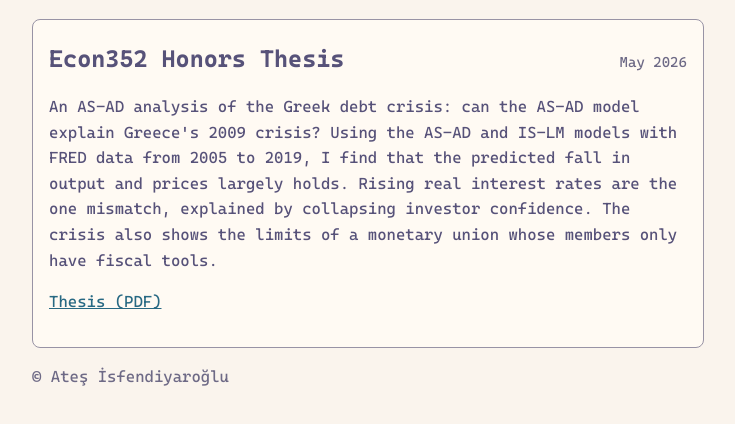
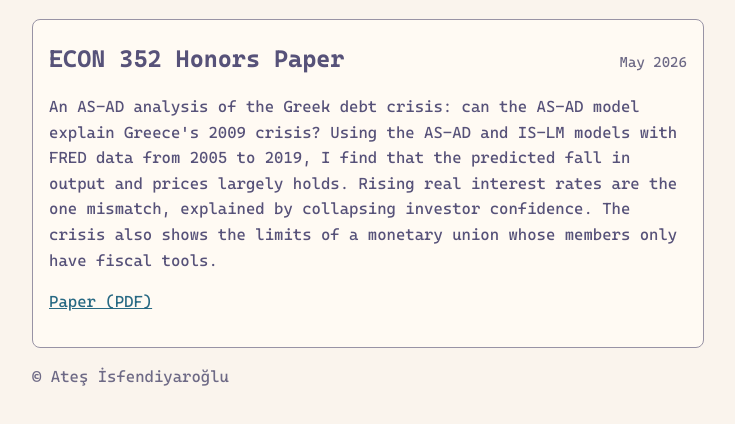
Before and after one commit to AtesIsf/AtesIsf.github.io, a plain HTML site: page writing.html in a window 1280 px wide. Shown: the part 116-540 px from the top of the page, without its empty margins (272-1007 px from the left). Drawn offline with Linux system fonts and the light colour scheme.

Commit message:
Label ECON 352 paper as an honors paper, not a thesis
Co-Authored-By: Claude Opus 5.5 <noreply@anthropic.com>

```diff
--- a/writing.html
+++ b/writing.html
@@ -25,9 +25,9 @@
 <main>
 <h1>Writing</h1>
 <article>
-<div class="item-head"><h2>Econ352 Honors Thesis</h2><time datetime="2026-05">May 2026</time></div>
+<div class="item-head"><h2>ECON 352 Honors Paper</h2><time datetime="2026-05">May 2026</time></div>
 <p>An AS-AD analysis of the Greek debt crisis: can the AS-AD model explain Greece's 2009 crisis? Using the AS-AD and IS-LM models with FRED data from 2005 to 2019, I find that the predicted fall in output and prices largely holds. Rising real interest rates are the one mismatch, explained by collapsing investor confidence. The crisis also shows the limits of a monetary union whose members only have fiscal tools.</p>
-<p><a href="assets/papers/Ates-Econ352-Honors.pdf">Thesis (PDF)</a></p>
+<p><a href="assets/papers/Ates-Econ352-Honors.pdf">Paper (PDF)</a></p>
 </article>
 </main>
 <footer>
```
